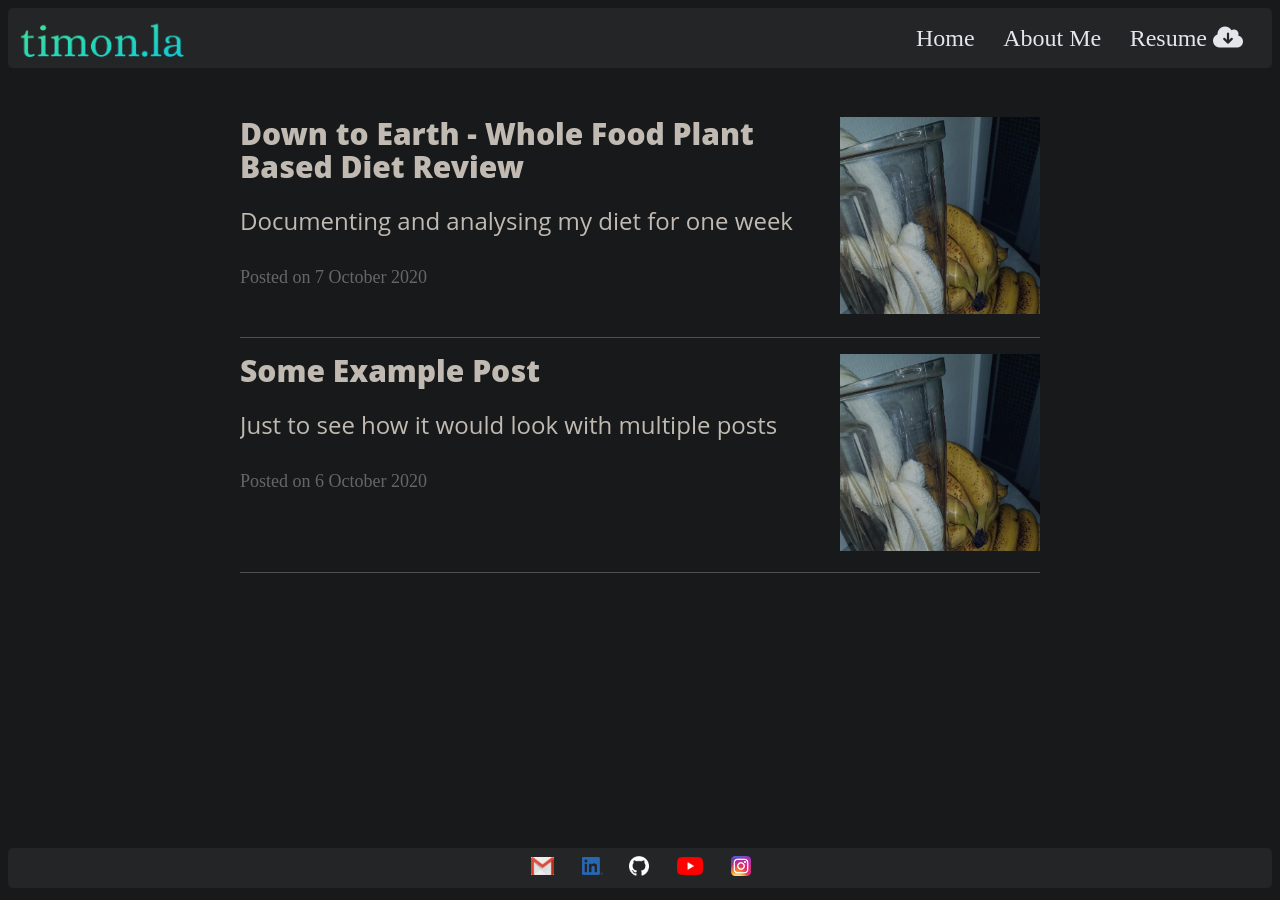
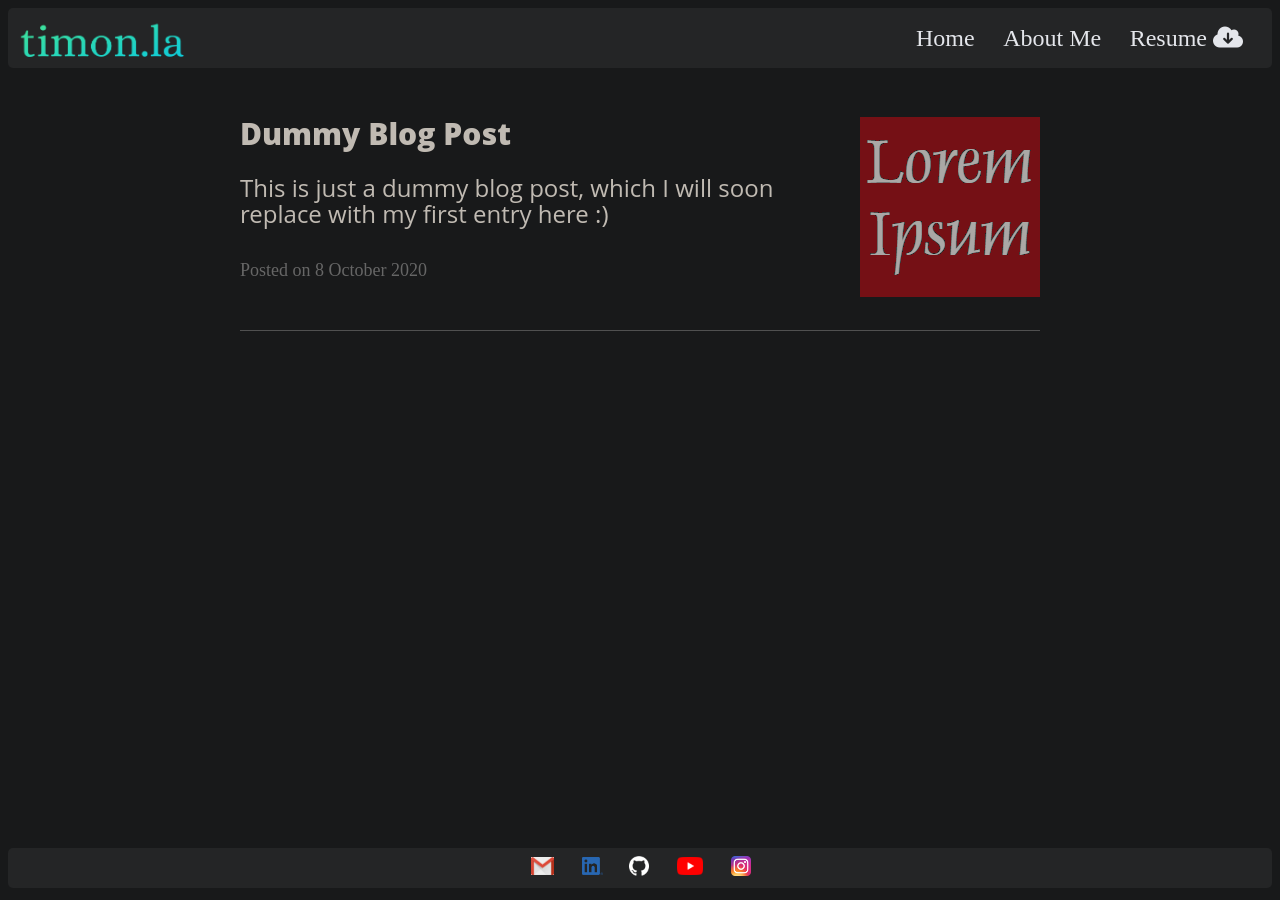
Before and after one commit to timonla/timonla.github.io, a Jekyll site: the page built from index.html, in a window 1280 px wide. Built offline with Jekyll 4.4.1, drawn with Linux system fonts in a browser that asks for light colours; nearby versions of some CDN libraries; some of the changed lines change nothing that is shown.

Commit message:
Prepare site for launch
Disable unfinished blog posts and reformat dummy blog post.

```diff
--- a/_posts/2020-10-06-some-other-post.md
+++ /dev/null
@@ -1,11 +0,0 @@
----
-layout: post
-title: "Some Example Post"
-subtitle: "Just to see how it would look with multiple posts"
-date: 2020-10-06
-permalink: "/blog/somethingstupid/"
-thumbnail: "/assets/img/blog/thumbnails/some-other-post.png"
----
-
-This is just some example content. There is nothing really written in here.
-Continue, continue, lorem ipsum.......
--- a/_posts/2020-10-07-diet-review.md
+++ b/_posts/2020-10-07-diet-review.md
@@ -3,8 +3,9 @@ layout: post
 title: "Down to Earth - Whole Food Plant Based Diet Review"
 subtitle: "Documenting and analysing my diet for one week"
 date: 2020-10-07
-permalink: "/blog/dietreview2020/"
-thumbnail: "/assets/img/blog/thumbnails/some-other-post.png"
+permalink: "/blog/diet-review-2020/"
+thumbnail: "/assets/img/blog/thumbnails/diet-review-2020.png"
+hidden: true
 ---
 
 My diet is a very important topic for me and as such I am willing to experiment a lot with it and throw everything,
--- /dev/null
+++ b/_posts/2020-10-08-dummy-blog-post.md
@@ -0,0 +1,21 @@
+---
+layout: post
+title: "Dummy Blog Post"
+subtitle: "This is just a dummy blog post, which I will soon replace with my first entry here :)"
+date: 2020-10-08
+permalink: "/blog/dummy-blog-post/"
+thumbnail: "/assets/img/blog/thumbnails/dummy-blog-post.png"
+hidden: false
+---
+
+I told you this was just a dummy post, there is nothing to see here...
+
+Lorem ipsum dolor sit amet, consectetur adipiscing elit. Nullam sagittis purus quis nisl molestie, at hendrerit nunc pharetra. Donec tincidunt, sem id porttitor accumsan, augue eros aliquam ipsum, eget sollicitudin sapien quam ac ligula. Vestibulum imperdiet porttitor volutpat. Suspendisse elementum dolor nisl, et ultrices orci laoreet eget. In iaculis, justo vitae eleifend feugiat, turpis nulla viverra sem, eget finibus enim dolor sed velit. Donec maximus dapibus lectus, et fermentum erat rhoncus id. Mauris lobortis laoreet feugiat. Proin sit amet lacus quis nunc sagittis consequat. Phasellus tortor purus, posuere eget luctus sed, tristique a ex. Nunc elit lorem, suscipit eu gravida a, accumsan interdum ipsum. Cras vel neque nec justo sollicitudin bibendum nec auctor odio. Ut blandit, justo eget tempus commodo, nisi mi porttitor nisi, et tempus elit dolor id mi. Nunc efficitur diam at tempus aliquet. Nulla ac nisi volutpat, bibendum nunc sit amet, dignissim orci.
+
+Phasellus mollis elementum velit in fringilla. Suspendisse pellentesque libero a ligula vulputate sodales. In hac habitasse platea dictumst. Phasellus id elementum arcu. Proin bibendum, urna ut pulvinar varius, erat odio sollicitudin velit, nec cursus sapien lectus ut eros. In id ante et tellus egestas gravida non eu mauris. Donec tincidunt augue rhoncus, volutpat justo aliquam, lacinia tellus.
+
+Donec vestibulum velit non dui sollicitudin volutpat. Proin tempus consequat lectus, a ultricies turpis commodo in. Nam mauris est, facilisis vitae magna et, dapibus blandit orci. Suspendisse consectetur tempus tellus sit amet varius. Suspendisse euismod elit a enim mattis pharetra. Maecenas consequat euismod tincidunt. Curabitur quam nisl, faucibus vitae nisl blandit, egestas tincidunt sapien. Phasellus sed massa et felis dictum vehicula at in dui. Curabitur aliquam, quam a hendrerit dignissim, lectus dui consectetur turpis, a aliquam mauris neque non turpis. Mauris vestibulum malesuada eros. Quisque et arcu eu massa vulputate molestie. Nulla at posuere nunc.
+
+Sed placerat velit sit amet aliquet lobortis. Nulla facilisi. Praesent suscipit viverra eros, sed posuere odio facilisis ut. Maecenas posuere pulvinar neque. In hac habitasse platea dictumst. Cras in justo eget metus mollis bibendum eu eget tortor. Curabitur tortor ex, congue at massa sit amet, eleifend dictum lorem. Nullam a velit eget lectus ultrices mattis. Duis id eleifend ante. Suspendisse nec risus placerat, condimentum felis suscipit, vehicula dolor. Ut tempus ante a maximus viverra. Pellentesque finibus, magna et consequat feugiat, nunc mauris consequat turpis, ac tempus lacus orci ut mi. Aenean sed ipsum et urna bibendum pharetra. Cras nec placerat velit. Nam volutpat mauris lectus, viverra consectetur nibh aliquet ac. Praesent id blandit leo, vel vestibulum sapien.
+
+Duis nec tortor mauris. Morbi facilisis diam quis lacus rutrum egestas. Cras gravida auctor enim at dapibus. Vestibulum scelerisque, neque vel eleifend viverra, odio massa scelerisque diam, a molestie ligula quam nec nunc. Fusce non rutrum eros. Aenean non quam in lorem vulputate dapibus quis id arcu. Donec non condimentum eros. Duis ligula lorem, faucibus vitae ornare in, feugiat eu odio. Fusce nec ultricies diam. Pellentesque id commodo arcu. Vestibulum in neque luctus, luctus est placerat, rutrum lacus. Vestibulum ante ipsum primis in faucibus orci luctus et ultrices posuere cubilia curae;
--- a/index.html
+++ b/index.html
@@ -5,7 +5,9 @@ description: "Welcome to my webpage"
 
 {% assign posts = paginator.posts | default: site.posts %}
 
-{% for post in posts %}
+{% assign active-posts = posts | where:"hidden",false %}
+
+{% for post in active-posts %}
 <article class="post-preview">
     <a class="thumbnail-link" href="{{ post.url | prepend: site.baseurl }}">
         <img class="post-thumbnail" src="{{ post.thumbnail }}" />
```
Also changed, not shown: assets/img/blog/thumbnails/dummy-blog-post.png (added), assets/img/blog/thumbnails/some-other-post.png (deleted).
